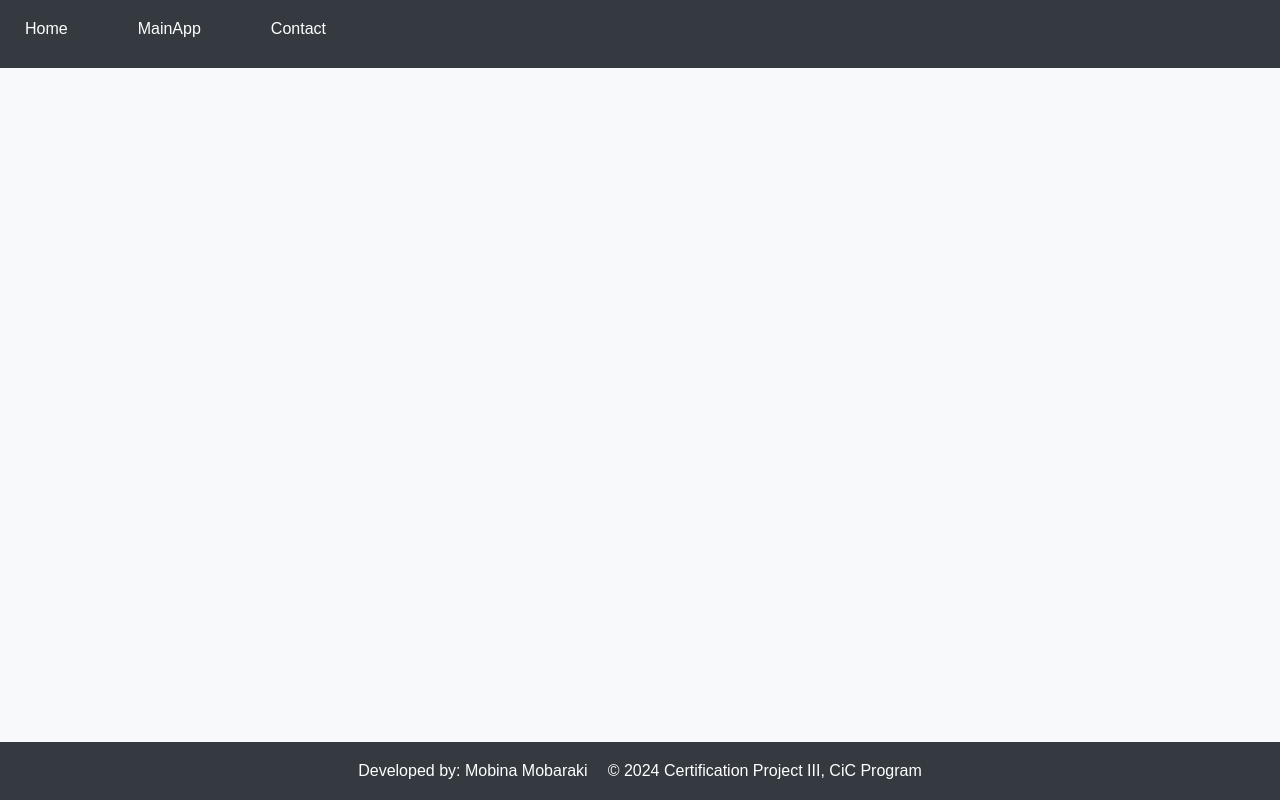
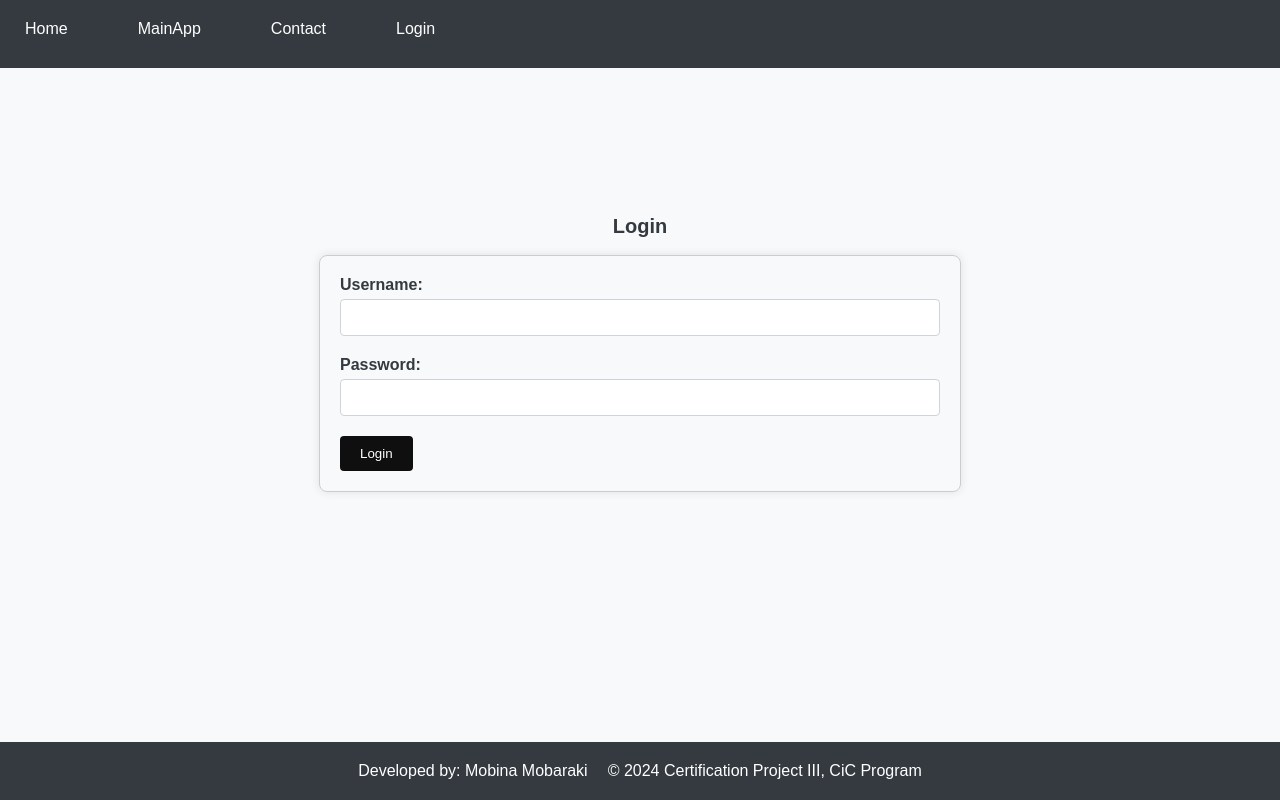
Before and after one commit to mobinamb/-certification-project3, a React (Vite) app in the folder client/: page /loginForm in a window 1280 px wide. Built offline with nearby package versions, Linux system fonts and the light colour scheme.

Commit message:
login from front end added

```diff
--- a/client/src/App.jsx
+++ b/client/src/App.jsx
@@ -6,6 +6,8 @@ import {
 } from 'react-router-dom'
 
 import React, { useEffect } from 'react';
+import LoginForm from './components/LoginForm'; // Import the Login component
+
 /**
  * Importing other components
  */
@@ -47,6 +49,9 @@ const App = () => {
               <li>
                 <Link to="/Contact">Contact</Link>
               </li>
+              <li>
+                <Link to="/loginForm">Login</Link> {/* Add a link to the login page */}
+              </li>
             </ul>
           </nav>
         </header>
@@ -55,6 +60,7 @@ const App = () => {
           <Route path="/" element={<Home />} />
           <Route path="/mainApp" element={<MainApp />} />
           <Route path="/Contact" element={<Contact />} />
+          <Route path="/loginForm" element={<LoginForm />} /> {/* Add the route for the login page */}
         </Routes>
 
         <footer>
--- /dev/null
+++ b/client/src/components/LoginForm.jsx
@@ -0,0 +1,60 @@
+import React, { useState } from 'react';
+
+const LoginForm = () => {
+  // State to manage form fields
+  const [formData, setFormData] = useState({
+    username: '',
+    password: ''
+  });
+
+  // Event handler to update form fields on input change
+  const handleInputChange = (event) => {
+    const { name, value } = event.target;
+    setFormData({ ...formData, [name]: value });
+  };
+
+  // Event handler for form submission
+  const handleSubmit = (event) => {
+    event.preventDefault();
+    // Logic for handling form submission (e.g., API call)
+    console.log('Form submitted:', formData);
+    // Clear form fields after submission
+    setFormData({
+      username: '',
+      password: ''
+    });
+  };
+
+  return (
+    <div className="contact-container"> {/* Apply the same container class as the contact form */}
+      <h2>Login</h2>
+      <form onSubmit={handleSubmit} className="contact-form"> {/* Apply the same form class as the contact form */}
+        <div className="form-group">
+          <label htmlFor="username">Username:</label>
+          <input
+            type="text"
+            id="username"
+            name="username"
+            value={formData.username}
+            onChange={handleInputChange}
+            required
+          />
+        </div>
+        <div className="form-group">
+          <label htmlFor="password">Password:</label>
+          <input
+            type="password"
+            id="password"
+            name="password"
+            value={formData.password}
+            onChange={handleInputChange}
+            required
+          />
+        </div>
+        <button type="submit">Login</button>
+      </form>
+    </div>
+  );
+};
+
+export default LoginForm;
```
Also changed, not shown: client/src/index.css (line endings or trailing spaces).
